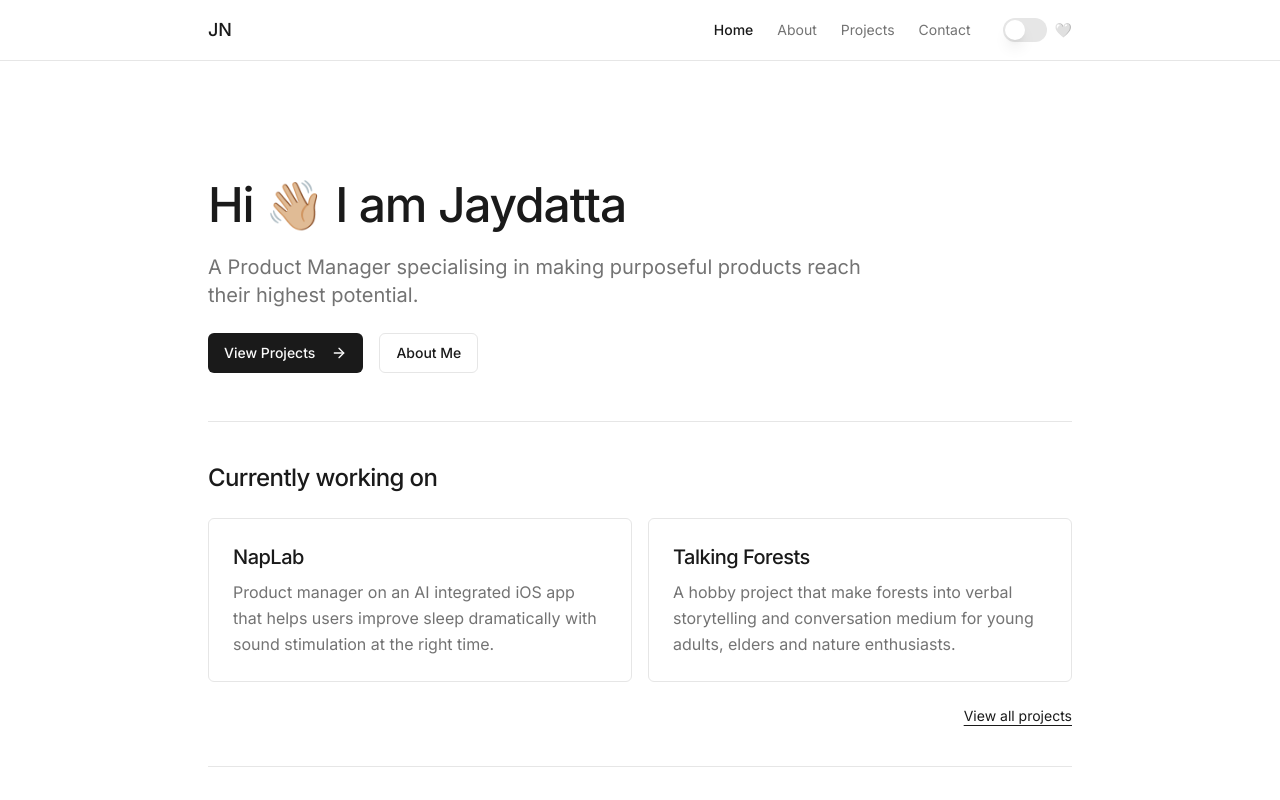
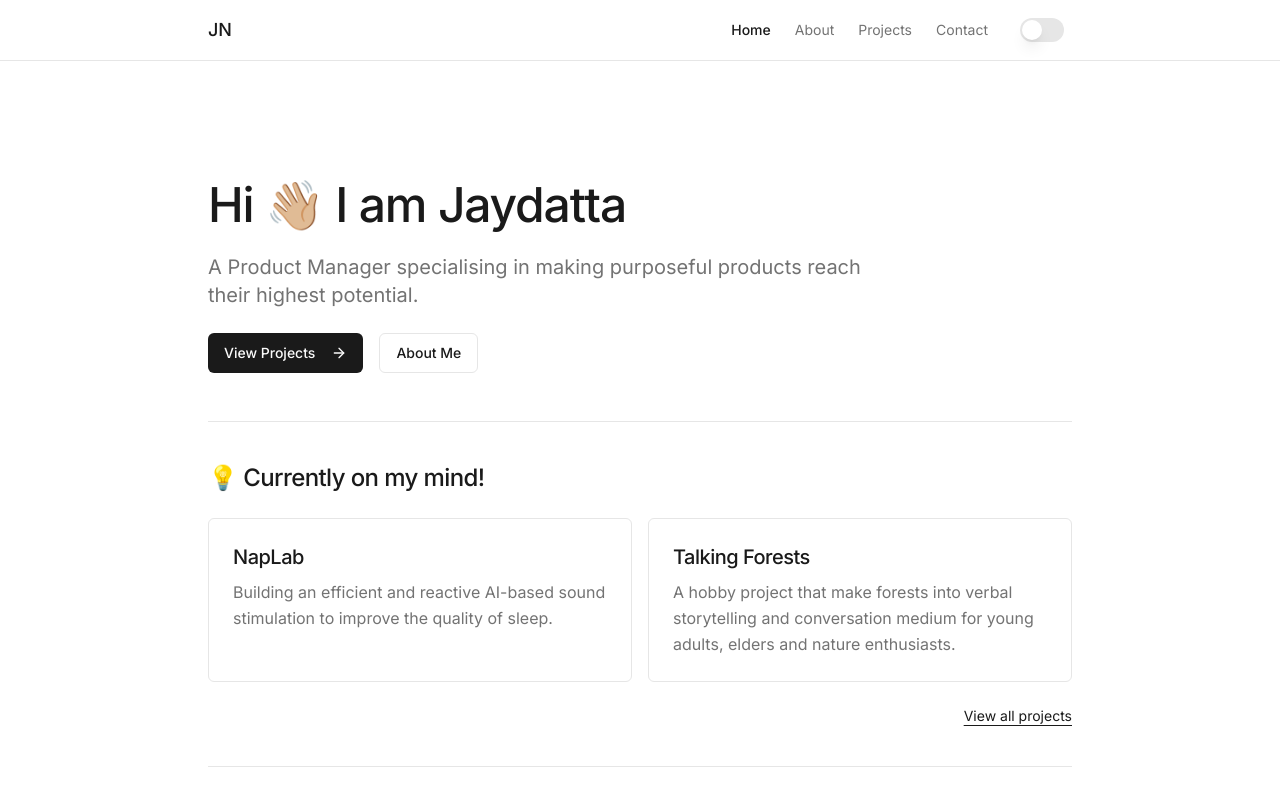
Before and after one commit to jaydattanikalje/notion-pm-space, a React (Vite) app: page / in a window 1280 px wide. Shown: the top 800 px of the page. Built offline with nearby package versions, Linux system fonts and the light colour scheme.

Commit message:
Visual edit in Lovable
Edited UI in Lovable

```diff
--- a/src/components/Footer.tsx
+++ b/src/components/Footer.tsx
@@ -1,15 +1,11 @@
-
 import { NavLink } from "react-router-dom";
-
 const Footer = () => {
   const currentYear = new Date().getFullYear();
-
-  return (
-    <footer className="border-t border-border py-8 mt-16">
+  return <footer className="border-t border-border py-8 mt-16">
       <div className="max-w-4xl mx-auto px-4">
         <div className="flex flex-col md:flex-row justify-between items-center">
           <div className="mb-4 md:mb-0">
-            <p className="text-sm text-muted-foreground">
+            <p className="text-sm text-muted-foreground font-normal">
               © {currentYear} Samuel Miller. All rights reserved.
             </p>
           </div>
@@ -29,8 +25,6 @@ const Footer = () => {
           </div>
         </div>
       </div>
-    </footer>
-  );
+    </footer>;
 };
-
 export default Footer;
--- a/src/components/ThemeToggle.tsx
+++ b/src/components/ThemeToggle.tsx
@@ -12,6 +12,6 @@ export function ThemeToggle() {
   return <div className="flex items-center space-x-2">
       <span className="text-sm text-muted-foreground"></span>
       <Switch checked={isDark} onCheckedChange={toggleTheme} aria-label="Toggle theme" />
-      <span className="text-sm text-muted-foreground">🤍</span>
+      <span className="text-sm text-muted-foreground"></span>
     </div>;
 }
--- a/src/pages/Index.tsx
+++ b/src/pages/Index.tsx
@@ -21,11 +21,11 @@ I am Jaydatta</h1>
       </section>
 
       <section className="space-y-6 py-10 border-t border-border">
-        <h2 className="text-2xl font-medium tracking-tight">Currently working on</h2>
+        <h2 className="text-2xl font-medium tracking-tight">💡 Currently on my mind!</h2>
         <div className="grid grid-cols-1 gap-4 md:grid-cols-2">
           <div className="group rounded-md border border-border p-6 transition-all hover:border-foreground/20 hover:bg-accent/40">
             <h3 className="text-xl font-medium mb-2">NapLab</h3>
-            <p className="text-muted-foreground">Product manager on an AI integrated iOS app that helps users improve sleep dramatically with sound stimulation at the right time.</p>
+            <p className="text-muted-foreground">Building an efficient and reactive AI-based sound stimulation to improve the quality of sleep.</p>
           </div>
           <div className="group rounded-md border border-border p-6 transition-all hover:border-foreground/20 hover:bg-accent/40">
             <h3 className="text-xl font-medium mb-2">Talking Forests</h3>
```
